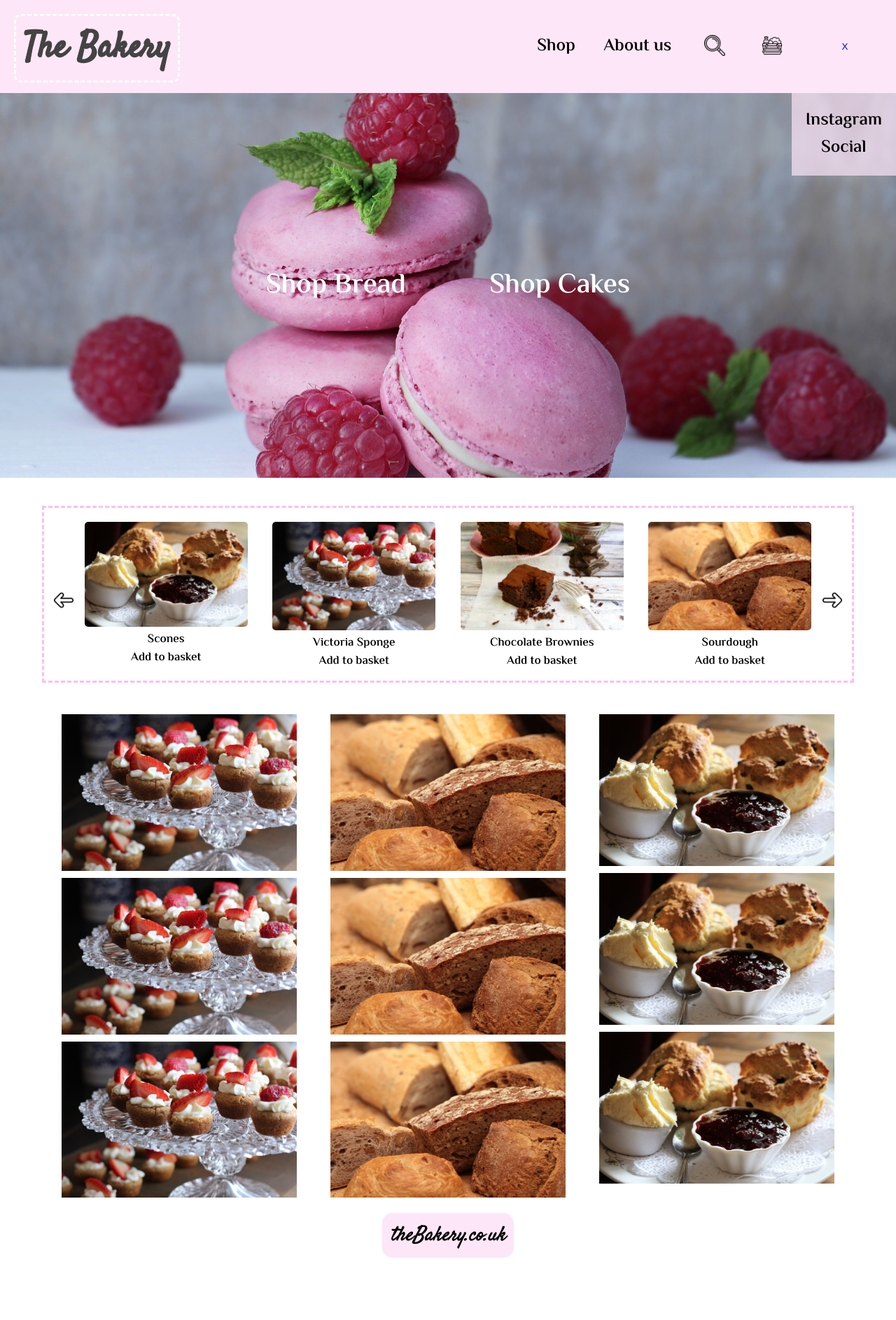
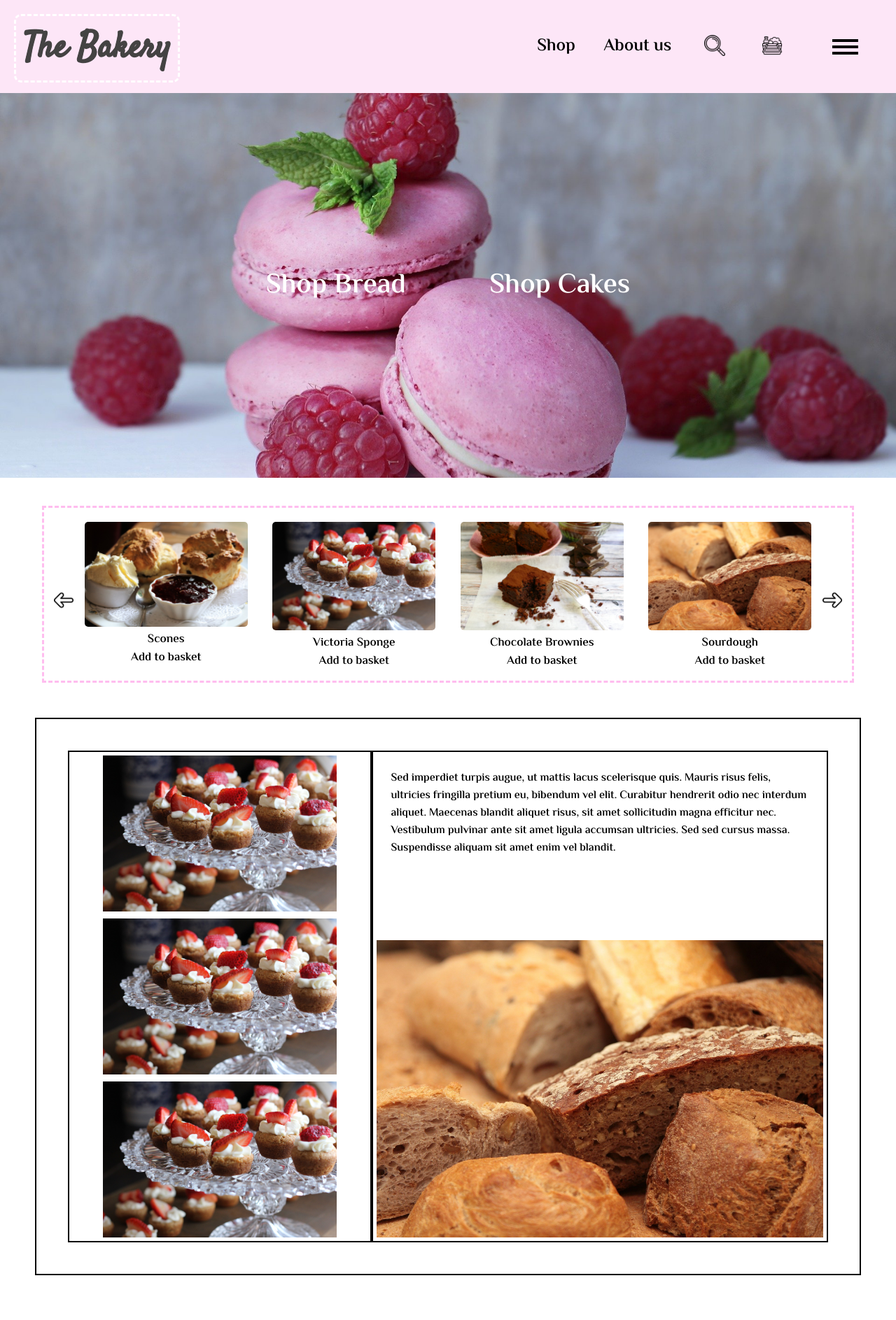
Before and after one commit to milenabarot/Shop-website, a plain HTML site: page index.html in a window 1280 px wide. Shown: the top 1887 px of the page at 70% size. Before the commit the page ends 1815 px from the top, so only its background shows below. Drawn offline with Linux system fonts and the light colour scheme.

Commit message:
JS for hamburger button, styled hamburger menu, styled image grid.
Re-factored the onclick function for the hamburger menu (added hamburger-is-active class).
Used CSS to style hamburger icon, added visibility and transition properties.
Added mores styliing for the image grid.

```diff
--- a/index.html
+++ b/index.html
@@ -30,7 +30,11 @@
             </nav>
         </div>
         <div class="hamburger-wrapper">
-            <button class="hamburger-button" id="hamburger-button" onclick="onHamburgerButtonClick()">X</button>
+            <button class="hamburger-button" id="hamburger-button" onclick="onHamburgerButtonClick()">
+                <div class="bar-1"></div>
+                <div class="bar-2"></div>
+                <div class="bar-3"></div>
+            </button>
             <div class="hamburger-menu" id="hamburger-menu">
                 <a href="">Instagram</a>
                 <a href="">Social</a>
@@ -84,24 +88,18 @@
 
     <section>
         <div class="image-grid">
-            <div class="column">
+            <div class="column column-1">
                 <img src="/cupcakes.jpg" alt="Picture of cupcakes">
                 <img src="/cupcakes.jpg" alt="Picture of cupcakes">
                 <img src="/cupcakes.jpg" alt="Picture of cupcakes">
             </div>
-            <div class="column">
-                <img src="/bread.jpg" alt="Pictire of bread">
-                <img src="/bread.jpg" alt="Pictire of bread">
-                <img src="/bread.jpg" alt="Pictire of bread">
+            <div class="column column-2">
+                <p>Sed imperdiet turpis augue, ut mattis lacus scelerisque quis. Mauris risus felis, ultricies fringilla
+                    pretium eu, bibendum vel elit. Curabitur hendrerit odio nec interdum aliquet. Maecenas blandit
+                    aliquet risus, sit amet sollicitudin magna efficitur nec. Vestibulum pulvinar ante sit amet ligula
+                    accumsan ultricies. Sed sed cursus massa. Suspendisse aliquam sit amet enim vel blandit. </p>
+                <img class="large-image" src="/bread.jpg" alt="Pictire of bread">
             </div>
-            <div class="column">
-                <img src="/scones.jpg" alt="Picture of scones">
-                <img src="/scones.jpg" alt="Picture of scones">
-                <img src="/scones.jpg" alt="Picture of scones">
-
-            </div>
-
-        </div>
     </section>
     <footer>
         <a class='footer-styles' href="/">theBakery.co.uk</a>
--- a/shop.js
+++ b/shop.js
@@ -18,11 +18,12 @@ const hamburgerMenu = function (event) {
 
 const onHamburgerButtonClick = function () {
     const hamburgerMenu = document.querySelector('#hamburger-menu');
-    if (hamburgerMenu.style.visibility === 'hidden') {
-        hamburgerMenu.style.visibility = 'visible';
+    if (hamburgerMenu.className === 'hamburger-menu') {
+        hamburgerMenu.className = 'hamburger-menu hamburger-menu-is-active';
     } else {
-        hamburgerMenu.style.visibility = 'hidden';
+        hamburgerMenu.className = 'hamburger-menu';
     }
+
     const hamburgerButton = document.querySelector('#hamburger-button');
     if (hamburgerButton.className === 'hamburger-button') {
         hamburgerButton.className = 'hamburger-button hamburger-is-active';
--- a/style.css
+++ b/style.css
@@ -83,6 +83,8 @@ button {
     cursor: pointer;
 }
 
+/*hamburger wrapper and menu */
+
 .hamburger-wrapper {
     position: relative;
     display: flex;
@@ -91,24 +93,56 @@ button {
     align-items: center;
 }
 
-.hamburger-button {
-    color: blue;
+/*this class is when there is no menu down */
+
+.bar-1,
+.bar-2,
+.bar-3 {
+    width: 37px;
+    height: 4px;
+    background-color: black;
+    margin: 5px;
+    transition: 0.8s ease-in-out;
 }
 
-.hamburger-is-active {
-    color: red;
+
+/*this class is when there is a menu */
+
+.hamburger-is-active>.bar-1 {
+    transform: rotate(-45deg) translate(-6px, 6px);
 }
+
+.hamburger-is-active>.bar-2 {
+    opacity: 0;
+}
+
+.hamburger-is-active>.bar-3 {
+    transform: rotate(45deg) translate(-6px, -8px);
+}
+
 
 .hamburger-menu {
     display: flex;
     flex-direction: column;
     justify-content: center;
     position: absolute;
-    top: 123px;
+    top: 0px;
     right: -10px;
     text-align: center;
     background-color: rgb(253, 228, 247, 0.7);
     padding: 20px;
+    transition: 0.8s ease-in-out;
+    visibility: hidden;
+    opacity: 0;
+    border-radius: 0 0 0 9px;
+}
+
+.hamburger-menu-is-active {
+    position: absolute;
+    top: 123px;
+    visibility: visible;
+    opacity: 1;
+
 }
 
 .hamburger-menu a {
@@ -229,21 +263,50 @@ button {
     display: flex;
     flex-wrap: wrap;
     justify-content: center;
+    border: 2px solid black;
+    margin: 50px;
+    padding: 45px;
 }
 
 .column {
+    justify-content: center;
+}
+
+.column-1 {
     display: flex;
-    flex-basis: 30%;
-    max-width: 30%;
+    flex-basis: 40%;
     flex-direction: column;
     align-items: center;
+    border: 2px solid black;
 }
 
-.column img {
-    max-width: 90%;
+.column-1 img {
+    max-width: 80%;
     max-height: 100%;
     padding: 5px;
 }
+
+.column-2 {
+    display: flex;
+    flex-basis: 60%;
+    flex-direction: column;
+    align-items: center;
+    border: 2px solid black;
+    justify-content: space-between;
+}
+
+.column-2 p {
+    margin: 25px;
+}
+
+.large-image {
+    max-width: 100%;
+    max-height: 100%;
+    padding: 5px;
+}
+
+
+
 
 
 
```
